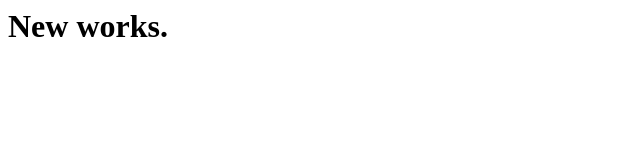
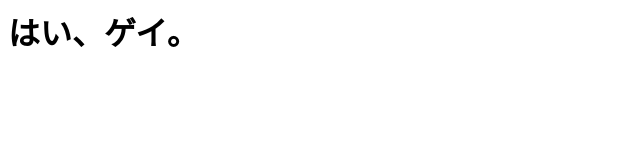
Before and after one commit to B3183/B3183.github.io, a plain HTML site: page index.html in a window 1280 px wide. Shown: the whole page, without its empty margins (0-640 px from the left). Drawn offline with Linux system fonts and the light colour scheme.

Commit message:
Update index.html

```diff
--- a/index.html
+++ b/index.html
@@ -3,6 +3,6 @@
     <title>Hello world.</title>
   </head>
   <body>
-    <h1>New works.</h1>
+    <h1>はい、ゲイ。</h1>
   </body>
 </html>
```
